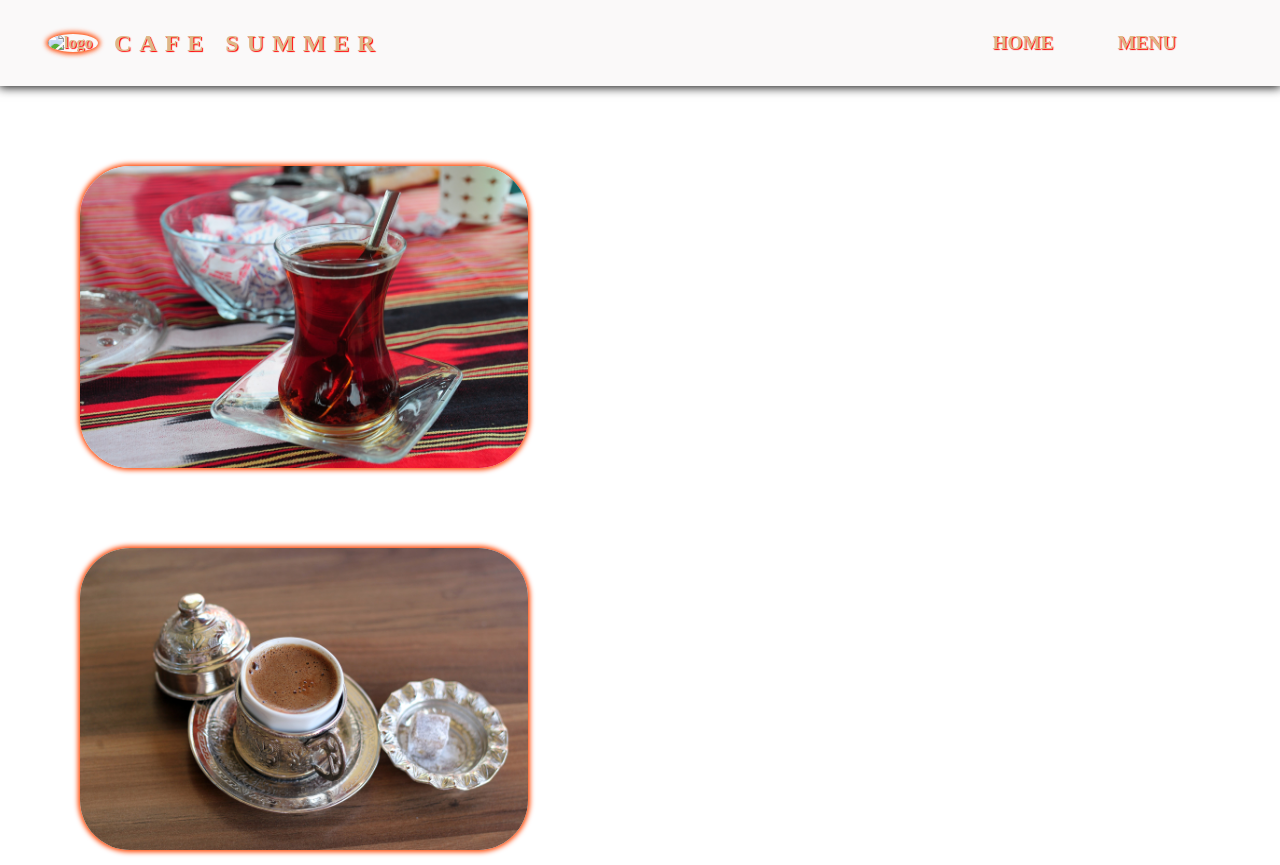
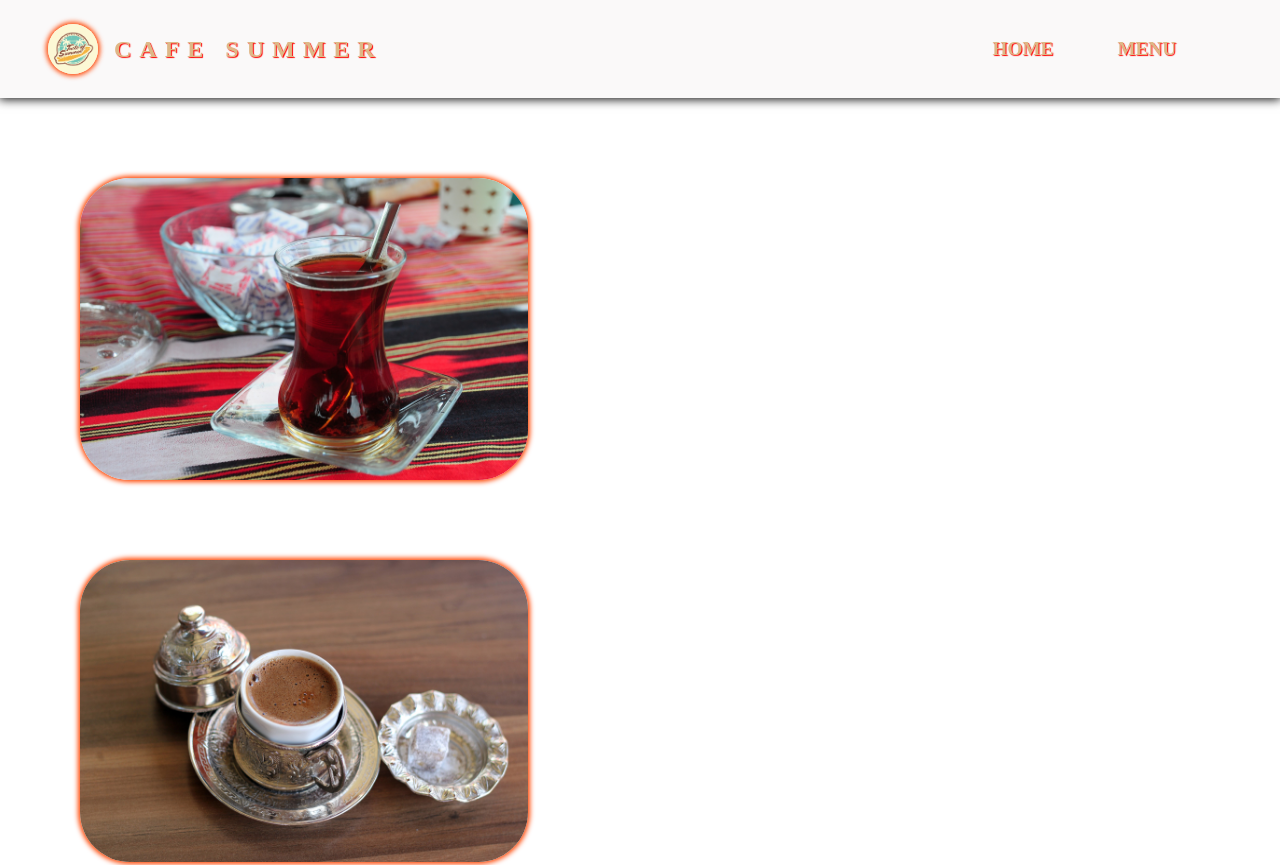
Before and after one commit to Rabiaats/frontend, a plain HTML site: page html-css-assignment/cafe-menu/menuhtml/drink.html in a window 1280 px wide. Shown: the top 865 px of the page. Drawn offline with Linux system fonts and the light colour scheme.

Commit message:
cafe-menu logo update

```diff
--- a/html-css-assignment/cafe-menu/menuhtml/drink.html
+++ b/html-css-assignment/cafe-menu/menuhtml/drink.html
@@ -10,7 +10,7 @@
     <div class="dr-container">
       <nav class="nav">
         <div class="nav-left">
-          <img src="./img/logo.png" alt="logo" />
+          <img src="../img/logo.png" alt="logo" />
           <p>CAFE SUMMER</p>
         </div>
         <div class="nav-right">
```
Also changed, not shown: html-css-assignment/cafe-menu/menuhtml/food.html (+1 -1 lines).
